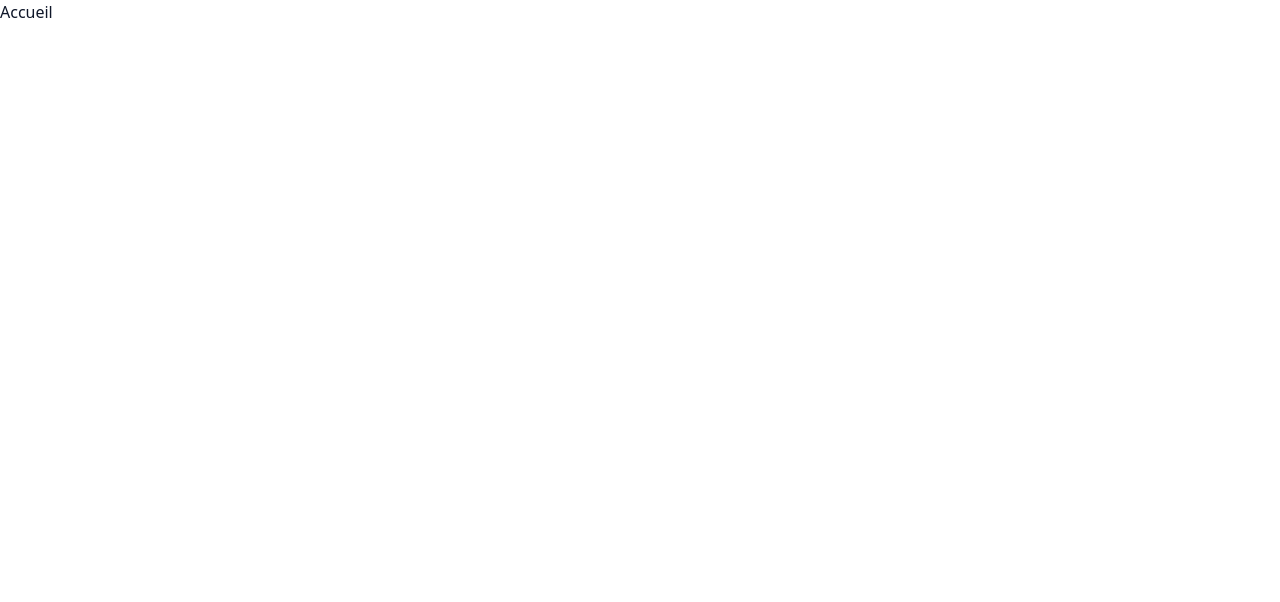
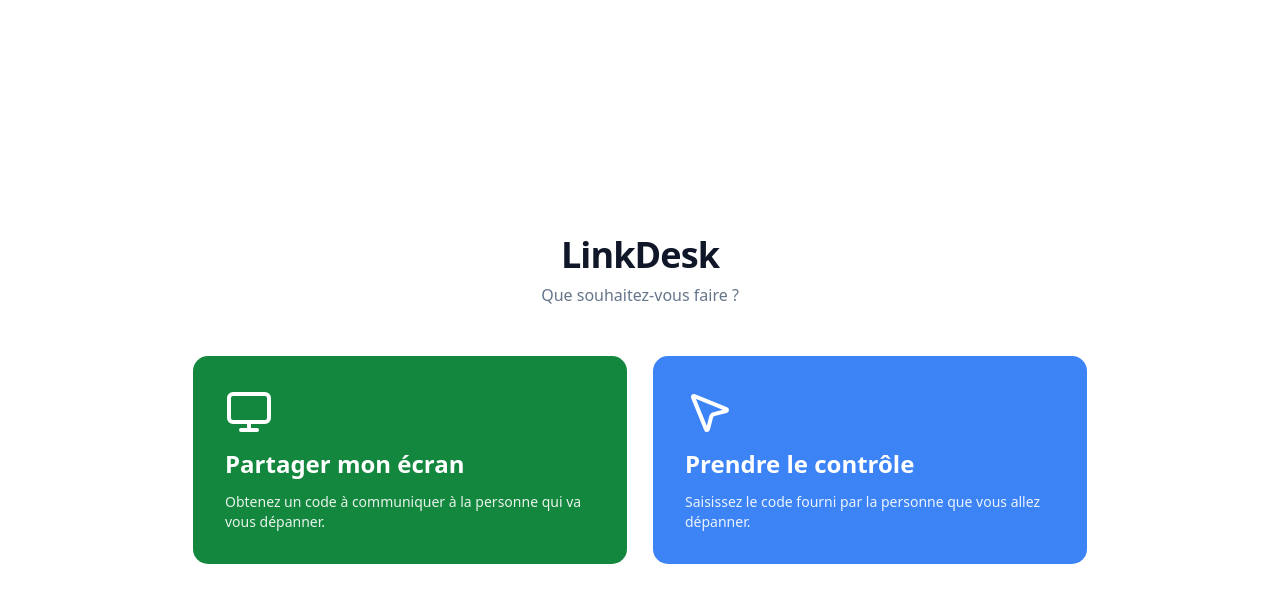
Before and after one commit to Gecko51/link-desk, a React (Vite) app in the folder desktop-app/: page / in a window 1280 px wide. Shown: the top 602 px of the page. Built offline with nearby package versions, Linux system fonts and the light colour scheme.

Commit message:
feat(ui): add home screen with share/control hero buttons

```diff
--- /dev/null
+++ b/desktop-app/src/components/hero-buttons.tsx
@@ -0,0 +1,54 @@
+import { Monitor, MousePointer2 } from "lucide-react";
+import { useNavigate } from "react-router-dom";
+import { Button } from "@/components/ui/button";
+import { cn } from "@/lib/cn";
+
+// Two mutually exclusive CTAs that split the home screen (PRD §2 / §4 Module 4).
+// Green = share (passive action). Blue = take control (active action).
+export function HeroButtons() {
+  const navigate = useNavigate();
+
+  return (
+    <div className="grid w-full max-w-4xl gap-6 md:grid-cols-2">
+      <HeroCta
+        onClick={() => navigate("/host")}
+        className="bg-primary hover:bg-primary/90 text-primary-foreground"
+        icon={<Monitor className="size-12" aria-hidden />}
+        title="Partager mon écran"
+        subtitle="Obtenez un code à communiquer à la personne qui va vous dépanner."
+      />
+      <HeroCta
+        onClick={() => navigate("/controller")}
+        className="bg-secondary hover:bg-secondary/90 text-secondary-foreground"
+        icon={<MousePointer2 className="size-12" aria-hidden />}
+        title="Prendre le contrôle"
+        subtitle="Saisissez le code fourni par la personne que vous allez dépanner."
+      />
+    </div>
+  );
+}
+
+interface HeroCtaProps {
+  onClick: () => void;
+  className: string;
+  icon: React.ReactNode;
+  title: string;
+  subtitle: string;
+}
+
+function HeroCta({ onClick, className, icon, title, subtitle }: HeroCtaProps) {
+  return (
+    <Button
+      type="button"
+      onClick={onClick}
+      className={cn(
+        "flex h-auto flex-col items-start gap-3 rounded-2xl p-8 text-left whitespace-normal",
+        className,
+      )}
+    >
+      <span aria-hidden>{icon}</span>
+      <span className="text-2xl font-semibold">{title}</span>
+      <span className="text-sm font-normal opacity-90">{subtitle}</span>
+    </Button>
+  );
+}
--- a/desktop-app/src/routes/home.tsx
+++ b/desktop-app/src/routes/home.tsx
@@ -1,5 +1,20 @@
-// Home screen - 2-button entry point (host / controller).
-// Real UI lives in Task 10.
+import { HeroButtons } from "@/components/hero-buttons";
+
+// Cold-start landing screen - PRD §7.
+// Accessible via Tab (HeroButtons renders focusable <Button> elements).
 export function HomeRoute() {
-  return <div data-testid="home-route">Accueil</div>;
+  return (
+    <main
+      data-testid="home-route"
+      className="flex min-h-screen flex-col items-center justify-center gap-12 bg-background p-8"
+    >
+      <header className="text-center">
+        <h1 className="text-4xl font-bold tracking-tight">LinkDesk</h1>
+        <p className="mt-2 text-muted-foreground">
+          Que souhaitez-vous faire ?
+        </p>
+      </header>
+      <HeroButtons />
+    </main>
+  );
 }
```
